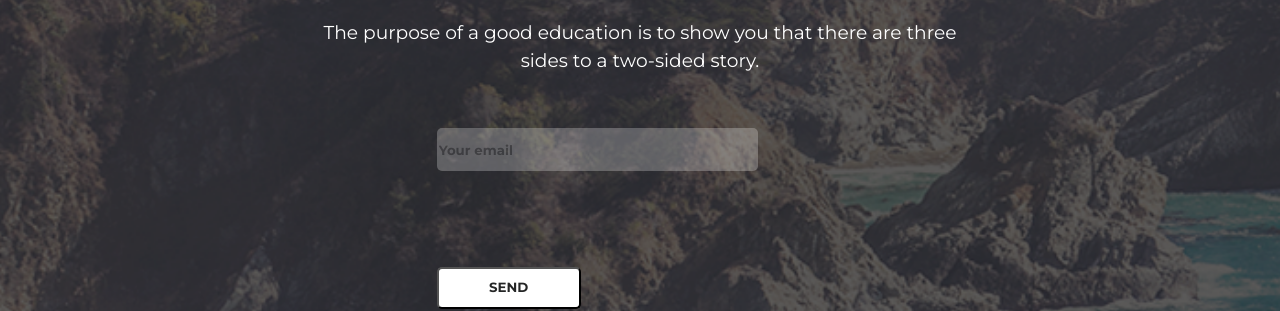
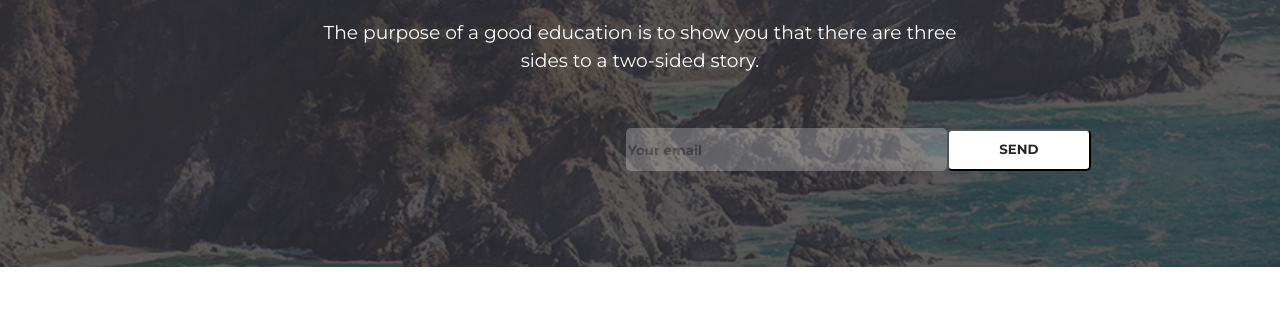
Before and after one commit to ayounglibrarian/uclax_wcib_week_8, a website: page index.html in a window 1280 px wide. Shown: the part 2784-3095 px from the top of the page. Drawn offline with nearby package versions, Linux system fonts and the light colour scheme.

Commit message:
subscribe box

```diff
--- a/css/styles.scss
+++ b/css/styles.scss
@@ -493,6 +493,11 @@ h2 {
   margin-top: 22px;
   margin-bottom: 53px;
 }
+
+.subscribe .form-inline {
+    padding-left: 30px;
+    padding-right: 30px; }
+
 .entrybox {
   width: 321px;
   height: 43px;
--- a/index.html
+++ b/index.html
@@ -429,13 +429,18 @@ only you.<br>
 </div>
 
 <!--Subscribe-->
+
+
 <div class="row subscribe align-items-center justify-content-center">
   <div class="col-12">
-    <h2 class="text-center" id="subscribeh2">Subscribe now</h2>
+  <h2 class="text-center" id="subscribeh2">Subscribe now</h2>
     <p class="text-center subscribe-sub">The purpose of a good education is to show you that there are three <br> sides to a two-sided story.</p>
     <div class="d-flex row flex-row justify-content-center">
       <div class=col-4></div>
-      <div class="col-4 justify-content-center m-0">
+      <!-- <div class="col-4 justify-content-center m-0"> -->
+
+      <form class="form-inline justify-content-center">
+        <div class="form-group">
         <input type="email" class="entrybox justify-content-start" placeholder="Your email"></input>
         <button class="send">Send</button>
       </div>
```
Also changed, not shown: css/styles.css.
